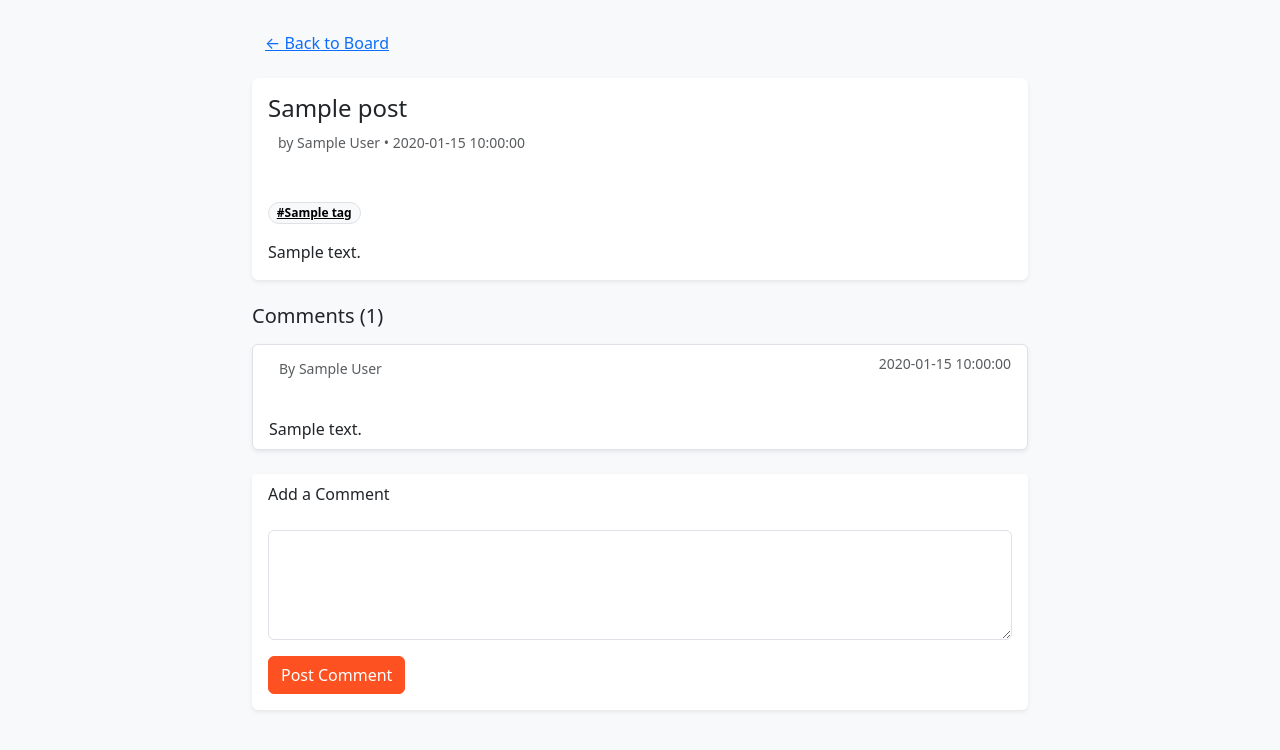
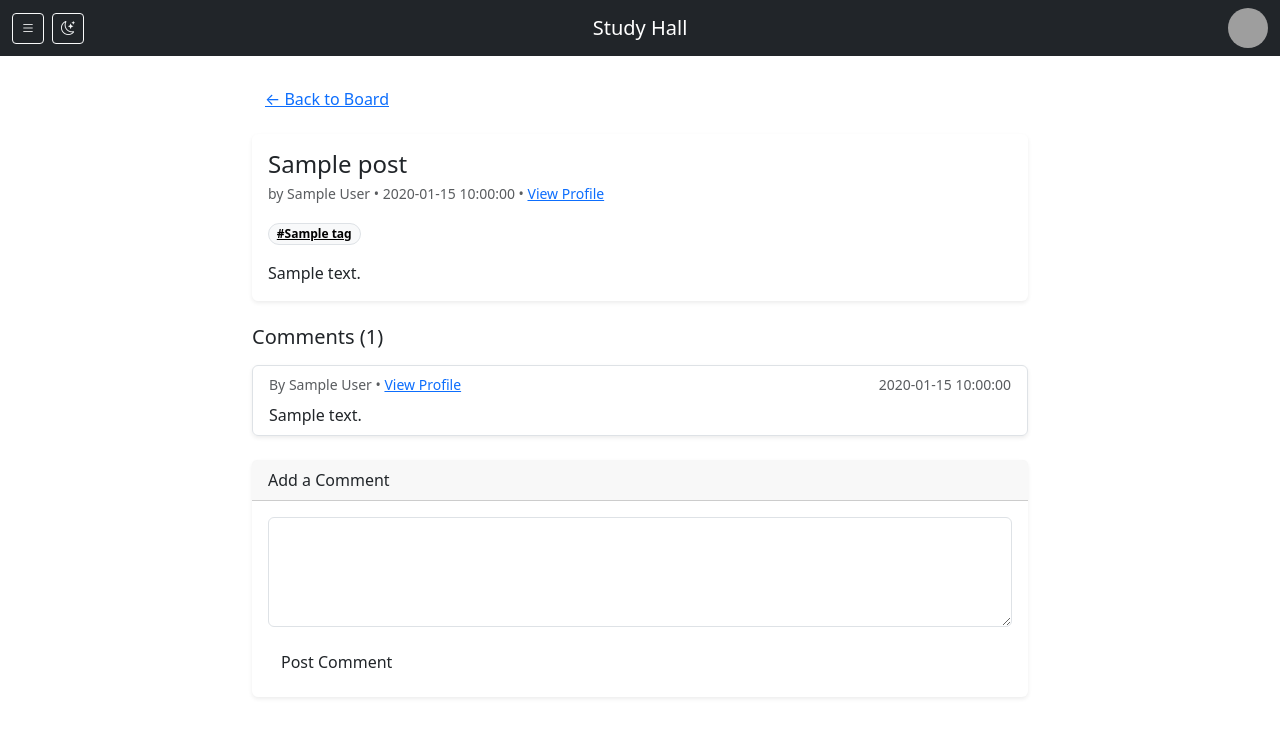
Before and after one commit to stayvoh/Study-Hall, a PHP site: the page made by app/views/post_show.php in a window 1280 px wide. Shown: the top 750 px of the page. Run offline with PHP 8.4, Linux system fonts and the light colour scheme; the template is opened without the code that fills it: most values are stand-ins (such as "Sample title", 1, 10 or a date in 2020); data that the repository does not hold is empty; some libraries are stand-ins or nearby versions; grey boxes are pictures that could not be loaded.

Commit message:
Theme Consistency fix

```diff
--- a/app/views/post_show.php
+++ b/app/views/post_show.php
@@ -8,55 +8,27 @@ function h($s){ return htmlspecialchars((string)$s, ENT_QUOTES, 'UTF-8'); }
 $error = $error ?? null;
 $boardId = (int)($post['board_id'] ?? 0);
 ?>
-<!doctype html>
+<!DOCTYPE html>
 <html lang="en">
 <head>
-  <meta charset="utf-8">
+  <meta charset="UTF-8">
   <meta name="viewport" content="width=device-width, initial-scale=1">
   <title><?= h($post['title'] ?? 'Post') ?> – Study Hall</title>
-  <link href="https://cdn.jsdelivr.net/npm/bootstrap@5.3.3/dist/css/bootstrap.min.css" rel="stylesheet">
-  <link href="/assets/custom.css" rel="stylesheet">
-  <style>
-    .author-wrapper {
-    position: relative;
-    display: inline-block;
-   padding: 5px 20px 30px 10px;
-    cursor: pointer;
-    }
 
-    .author-name {
-        display: inline-block;
-    }
+  <?php
+    $themeInit = __DIR__ . '/theme-init.php';
+    if (is_file($themeInit)) include $themeInit;
+  ?>
+  <link href="https://cdn.jsdelivr.net/npm/bootstrap@5.3.2/dist/css/bootstrap.min.css" rel="stylesheet">
+  <link href="https://cdn.jsdelivr.net/npm/bootstrap-icons@1.11.3/font/bootstrap-icons.css" rel="stylesheet">
+  <link href="/css/custom.css" rel="stylesheet">
+</head>
+<body class="bg-body">
+  <?php
+    $hdr = __DIR__ . '/header.php';
+    if (is_file($hdr)) include $hdr;
+  ?>
 
-    .view-profile-link {
-        display: none;
-        position: absolute;
-        top: 100%; /* just below the name */
-        left: 0;
-        margin-top: 5px;
-        padding: 6px 10px;
-        background: #f8f9fa;
-        border: 1px solid #ccc;
-        border-radius: 4px;
-        font-size: 0.9rem;
-        color: #0d6efd;
-        text-decoration: none;
-        white-space: nowrap;
-        z-index: 10;
-    }
-
-    /* Hover effect on the wrapper, not just the name */
-    .author-wrapper:hover .view-profile-link,
-    .author-wrapper .view-profile-link:hover {
-        display: inline-block;
-        pointer-events: auto;
-    }
-
-
-
-  </style>
-</head>
-<body class="bg-light">
   <div class="container py-4" style="max-width: 800px">
 
     <?php if ($boardId > 0): ?>
@@ -69,12 +41,12 @@ $boardId = (int)($post['board_id'] ?? 0);
     <div class="card border-0 shadow-sm mb-4">
       <div class="card-body">
         <h2 class="h4 mb-1"><?= h($post['title']) ?></h2>
-        <div class="author-wrapper text-muted small mb-3" data-user-id="<?= $post['created_by'] ?? 0 ?>">
-        <span class="author-name">by <?= h($post['author'] ?? 'User') ?> • <?= h($post['created_at'] ?? '') ?>
-        </span>
-            <a href="/profile?id=<?= $post['created_by'] ?? 0 ?>" class="view-profile-link">View Profile</a>
+        <div class="text-muted small mb-3">
+          by <?= h($post['author'] ?? 'User') ?> • <?= h($post['created_at'] ?? '') ?>
+          <?php if (!empty($post['created_by'])): ?>
+            • <a href="/profile?id=<?= (int)$post['created_by'] ?>">View Profile</a>
+          <?php endif; ?>
         </div>
-
 
         <?php if (!empty($tags) && is_array($tags)): ?>
           <div class="mb-3">
@@ -101,11 +73,12 @@ $boardId = (int)($post['board_id'] ?? 0);
         <?php foreach ($comments as $c): ?>
           <li class="list-group-item">
             <div class="d-flex justify-content-between">
-              <div class="author-wrapper small text-muted" data-user-id="<?= $c['created_by'] ?? 0 ?>">
-                  <span class="author-name">By <?= h($c['author'] ?? 'User') ?></span>
-                  <a href="/profile?id=<?= $c['created_by'] ?? 0 ?>" class="view-profile-link">View Profile</a>
+              <div class="small text-muted">
+                By <?= h($c['author'] ?? 'User') ?>
+                <?php if (!empty($c['created_by'])): ?>
+                  • <a href="/profile?id=<?= (int)$c['created_by'] ?>">View Profile</a>
+                <?php endif; ?>
               </div>
-
               <small class="text-muted"><?= h($c['created_at'] ?? '') ?></small>
             </div>
             <div class="mt-2"><?= nl2br(h($c['body'] ?? '')) ?></div>
@@ -116,7 +89,7 @@ $boardId = (int)($post['board_id'] ?? 0);
 
     <!-- Add Comment -->
     <div class="card border-0 shadow-sm">
-      <div class="card-header bg-white border-0">Add a Comment</div>
+      <div class="card-header">Add a Comment</div>
       <div class="card-body">
         <?php if ($error): ?>
           <div class="alert alert-danger shadow-sm"><?= h($error) ?></div>
@@ -126,11 +99,13 @@ $boardId = (int)($post['board_id'] ?? 0);
           <div class="mb-3">
             <textarea class="form-control" name="body" rows="4" required></textarea>
           </div>
-          <button class="btn btn-orange" type="submit">Post Comment</button>
+          <button class="btn btn-blue" type="submit">Post Comment</button>
         </form>
       </div>
     </div>
 
   </div>
+
+  <script src="https://cdn.jsdelivr.net/npm/bootstrap@5.3.2/dist/js/bootstrap.bundle.min.js"></script>
 </body>
 </html>
```
Also changed, not shown: app/views/post_create.php (+23 -11 lines).
